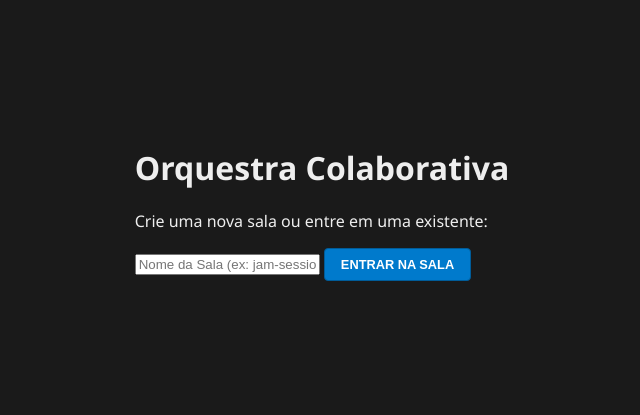
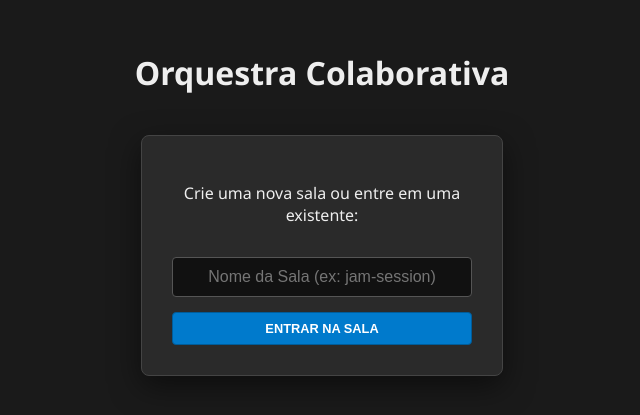
Before and after one commit to mulirow/orquestra-colaborativa, a website: page public/index.html in a window 1280 px wide. Shown: the part 197-612 px from the top of the page, without its empty margins (318-958 px from the left). Drawn offline with nearby package versions, Linux system fonts and the light colour scheme; no server answers.

Commit message:
feat: add styling to lobby screen

```diff
--- a/public/style.css
+++ b/public/style.css
@@ -11,6 +11,55 @@ body {
     user-select: none;
 }
 
+/* --- TELA DE LOBBY --- */
+#landing-screen {
+    display: flex;
+    flex-direction: column;
+    align-items: center;
+    gap: 20px;
+}
+
+.lobby-box {
+    background: #2a2a2a;
+    padding: 30px;
+    border-radius: 8px;
+    border: 1px solid #444;
+    display: flex;
+    flex-direction: column;
+    gap: 15px;
+    width: 300px;
+    text-align: center;
+    box-shadow: 0 10px 30px rgba(0,0,0,0.5);
+}
+
+#roomInput {
+    padding: 10px;
+    border-radius: 4px;
+    border: 1px solid #555;
+    background: #111;
+    color: white;
+    text-align: center;
+    font-size: 1rem;
+}
+#roomInput:focus {
+    outline: none;
+    border-color: #007acc;
+}
+
+/* --- TELA DO APP (Header) --- */
+.header-bar {
+    display: flex;
+    justify-content: space-between;
+    width: 100%;
+    max-width: 550px;
+    align-items: center;
+    margin-bottom: 10px;
+    padding: 0 10px;
+    box-sizing: border-box;
+}
+
+
+/* --- SEQUENCIADOR --- */
 #sequencer-container {
     background: #222;
     padding: 20px;
```
